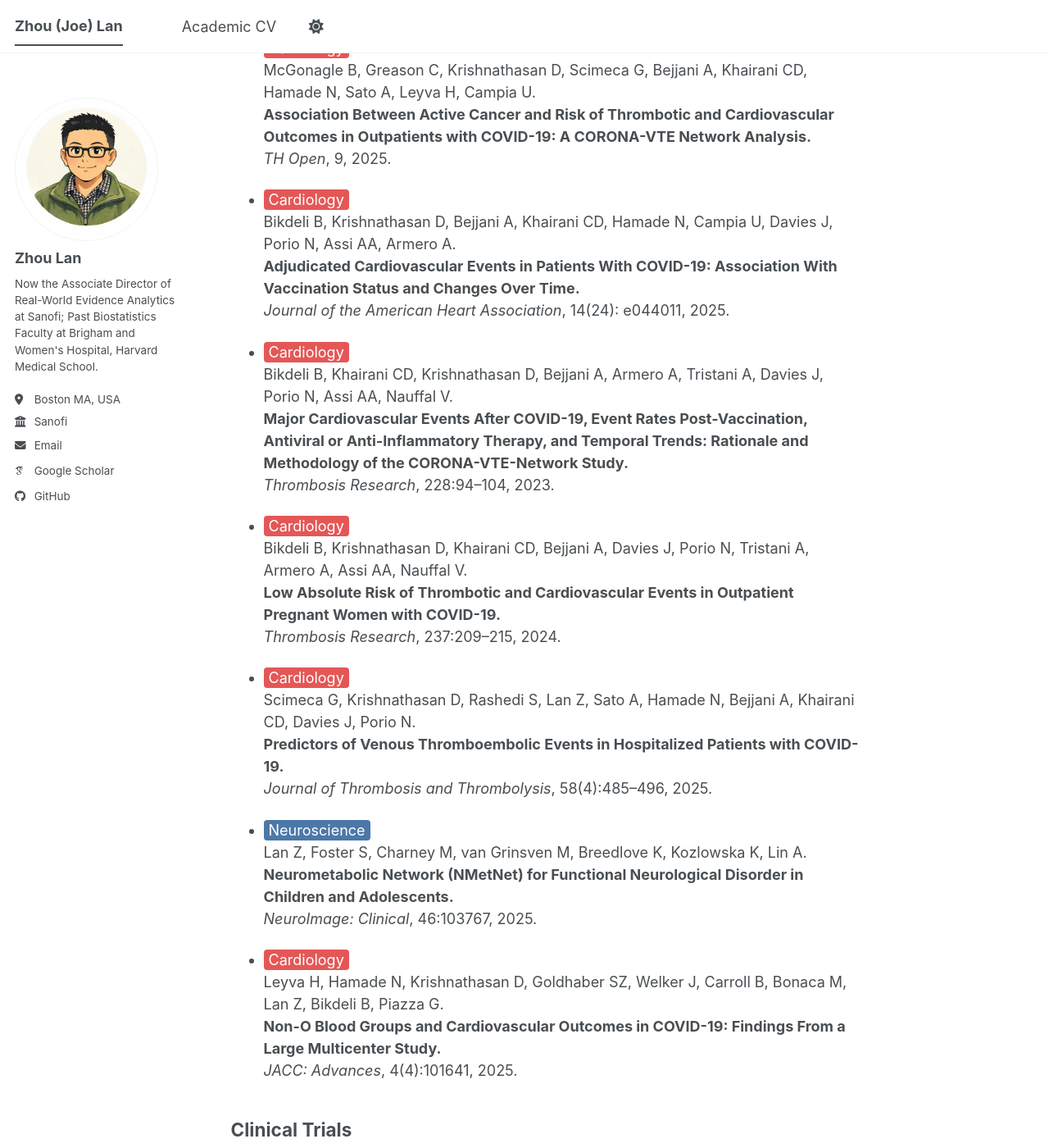
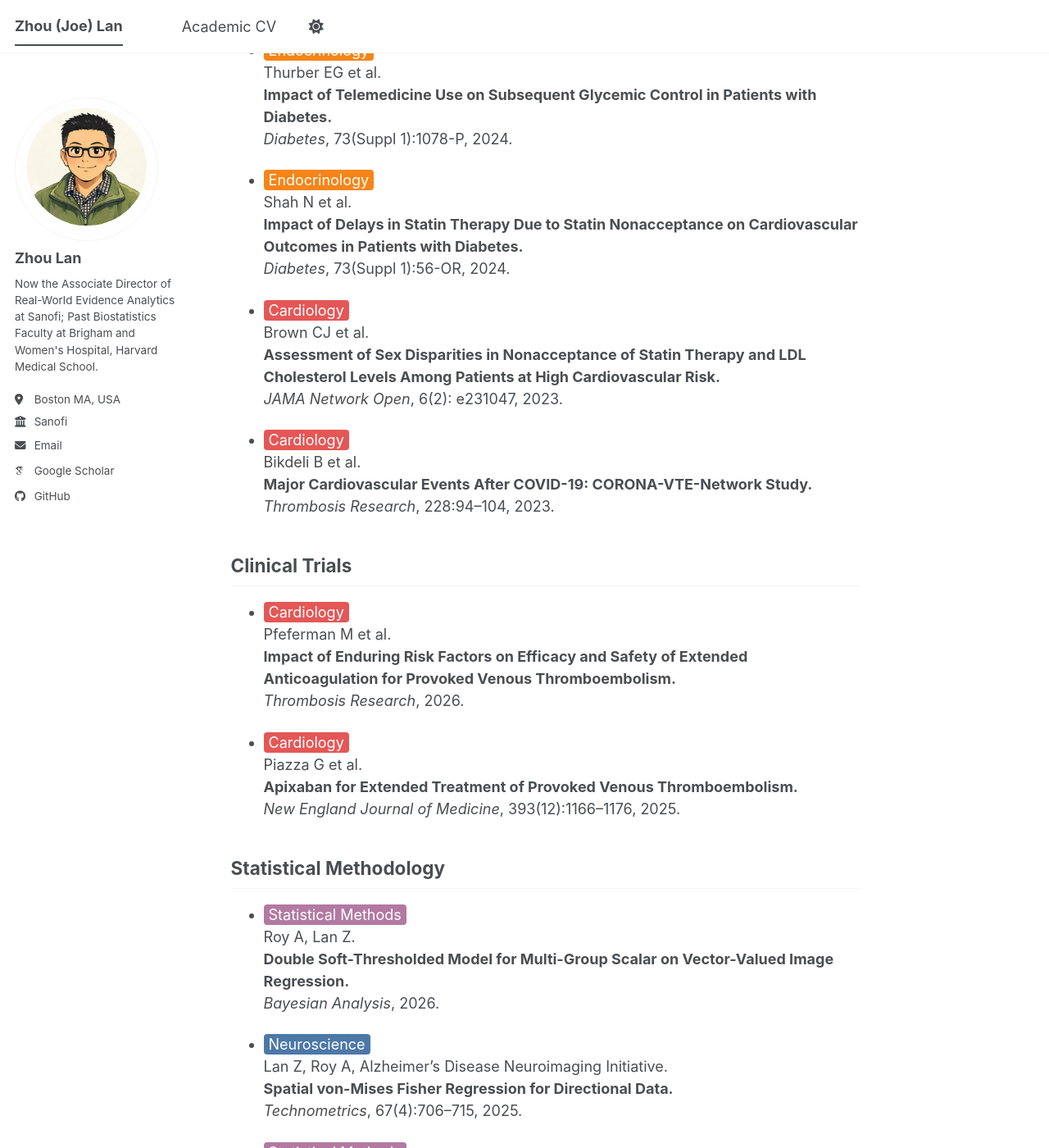
Before and after one commit to lanzhouBWH/lanzhoubwh.github.io, a Jekyll site: the page built from _pages/about.md, in a window 1280 px wide and 1400 px high, scrolled down 3102 px. Shown: the whole window at 82% size. Built offline with Jekyll 4.4.1, drawn with Linux system fonts in a browser that asks for light colours; some web fonts are replaced; a script bundle is joined from its source files by our own code; library files that are not in the unit come from our copies; some of the changed text lies outside the part shown.

Commit message:
Update about.md

```diff
--- a/_pages/about.md
+++ b/_pages/about.md
@@ -40,101 +40,125 @@
   *Journal of Neuroimaging*, 35(1), 2025.
 
 - <span style="background:#72B7B2;color:white;padding:2px 6px;border-radius:4px;">Oncology</span>
-  Youssef G, Aquilanti E, Miller JJ, Lan Z, Lasica AB, Arrillaga-Romany I, Batchelor TT, Berger TR, Beroukhim R, Chukwueke U.
+  Youssef G et al.
   **Prognostic Significance of MGMT Promoter Methylation Status in IDH-mutant Glioma.**
   *Neuro-Oncology*, 2025.
 
 - <span style="background:#72B7B2;color:white;padding:2px 6px;border-radius:4px;">Oncology</span>
-  Lasica AB, Lan Z, Miller JJ, Russ A, Westergaard C, Lee EQ, Chukwueke U, Castro LNG, Figueroa JRM, Aquilanti E.
-  **Clinical and Radiographic Predictors of Prognosis in Astrocytoma, IDH-Mutant, WHO Grade 4.**
-  *Neuro-Oncology*, 26(Suppl 8): viii188–viii189, 2024.
-
-- <span style="background:#72B7B2;color:white;padding:2px 6px;border-radius:4px;">Oncology</span>
-  Nakhate V, Westergaard C, Lan Z, Lasica AB, Muzikansky A, Barlow B, Russ A, Aker L, Jiao AD, Pan I.
+  Nakhate V et al.
   **Evaluation of Sex Differences in Survival Among Glioblastoma Patients Treated with Immune Checkpoint Inhibitors.**
   *Neuro-Oncology Advances*, 2025.
 
 - <span style="background:#72B7B2;color:white;padding:2px 6px;border-radius:4px;">Oncology</span>
-  Lasica AB, Lan Z, Miller JJ, Jiao A, Pan I, Aker L, Prabhakar P, Japo J, Russ A, Westergaard C.
+  Lasica AB et al.
   **Clinical, Molecular, and Radiological Predictors of Prognosis in Newly Diagnosed Astrocytoma, IDH-mutant, WHO Grade 4.**
   *Neuro-Oncology*, 27(9):2382–2398, 2025.
 
 - <span style="background:#E45756;color:white;padding:2px 6px;border-radius:4px;">Cardiology</span>
-  Lopez DM, Huck DM, Divakaran S, Brown JM, Weber BN, Lemley M, Builoff V, Shanbhag A, Lan Z, Buckley C.
+  Lopez DM et al.
   **Utility of 18F-Flurpiridaz PET Relative Flow Reserve in Differentiating Obstructive from Nonobstructive Coronary Artery Disease.**
   *Circulation: Cardiovascular Imaging*, 18(11): e018323, 2025.
 
-
-
 - <span style="background:#E45756;color:white;padding:2px 6px;border-radius:4px;">Cardiology</span>
-  Hummel JP, Lan Z et al.
+  Hummel JP et al.
   **Predictors of Right Ventricular Pacing in Patients Undergoing Implantable Defibrillator Placement.**
   *Journal of Cardiovascular Electrophysiology*, 36(4), 2025.
+
+- <span style="background:#72B7B2;color:white;padding:2px 6px;border-radius:4px;">Oncology</span>
+  Lasica AB et al.
+  **Clinical and Radiographic Predictors of Prognosis in Astrocytoma, IDH-Mutant, WHO Grade 4.**
+  *Neuro-Oncology*, 26(Suppl 8): viii188–viii189, 2024.
 
 ---
 
 ## Real-World Evidence Analytics
 
-Epidemiological real-world studies and outcomes research using EHRs, insurance claims, and registry data for treatment effectiveness, safety evaluation, and patient trajectory modeling with advanced causal inference and survival analysis methods.
+- <span style="background:#E45756;color:white;padding:2px 6px;border-radius:4px;">Cardiology</span>
+  McGonagle B et al.
+  **Association Between Active Cancer and Risk of Thrombotic and Cardiovascular Outcomes in Outpatients with COVID-19.**
+  *TH Open*, 2025.
 
 - <span style="background:#E45756;color:white;padding:2px 6px;border-radius:4px;">Cardiology</span>
-  Brown CJ, Chang LS, Hosomura N, Malmasi S, Morrison F, Shubina M, Lan Z, Turchin A.
-  **Assessment of Sex Disparities in Nonacceptance of Statin Therapy and LDL Cholesterol Levels Among Patients at High Cardiovascular Risk.**
-  *JAMA Network Open*, 6(2): e231047, 2023.
+  Bikdeli B et al.
+  **Adjudicated Cardiovascular Events in Patients With COVID‐19.**
+  *Journal of the American Heart Association*, 14(24): e044011, 2025.
+
+- <span style="background:#E45756;color:white;padding:2px 6px;border-radius:4px;">Cardiology</span>
+  Scimeca G et al.
+  **Predictors of Venous Thromboembolic Events in Hospitalized Patients with COVID-19.**
+  *Journal of Thrombosis and Thrombolysis*, 58(4):485–496, 2025.
+
+- <span style="background:#E45756;color:white;padding:2px 6px;border-radius:4px;">Cardiology</span>
+  Leyva H et al.
+  **Non-O Blood Groups and Cardiovascular Outcomes in COVID-19.**
+  *JACC: Advances*, 4(4):101641, 2025.
+
+- <span style="background:#E45756;color:white;padding:2px 6px;border-radius:4px;">Cardiology</span>
+  Bikdeli B et al.
+  **Low Absolute Risk of Thrombotic and Cardiovascular Events in Outpatient Pregnant Women with COVID-19.**
+  *Thrombosis Research*, 237:209–215, 2024.
 
 - <span style="background:#F58518;color:white;padding:2px 6px;border-radius:4px;">Endocrinology</span>
-  Thurber EG, Lan Z, Turchin A.
+  Thurber EG et al.
   **Impact of Telemedicine Use on Subsequent Glycemic Control in Patients with Diabetes.**
   *Diabetes*, 73(Suppl 1):1078-P, 2024.
 
 - <span style="background:#F58518;color:white;padding:2px 6px;border-radius:4px;">Endocrinology</span>
-  Shah N, Lan Z, Martin SS, Brown CJ, Turchin A.
+  Shah N et al.
   **Impact of Delays in Statin Therapy Due to Statin Nonacceptance on Cardiovascular Outcomes in Patients with Diabetes.**
   *Diabetes*, 73(Suppl 1):56-OR, 2024.
 
 - <span style="background:#E45756;color:white;padding:2px 6px;border-radius:4px;">Cardiology</span>
-  McGonagle B, Greason C, Krishnathasan D, Scimeca G, Bejjani A, Khairani CD, Hamade N, Sato A, Leyva H, Campia U.
-  **Association Between Active Cancer and Risk of Thrombotic and Cardiovascular Outcomes in Outpatients with COVID-19: A CORONA-VTE Network Analysis.**
-  *TH Open*, 9, 2025.
+  Brown CJ et al.
+  **Assessment of Sex Disparities in Nonacceptance of Statin Therapy and LDL Cholesterol Levels Among Patients at High Cardiovascular Risk.**
+  *JAMA Network Open*, 6(2): e231047, 2023.
 
 - <span style="background:#E45756;color:white;padding:2px 6px;border-radius:4px;">Cardiology</span>
-  Bikdeli B, Krishnathasan D, Bejjani A, Khairani CD, Hamade N, Campia U, Davies J, Porio N, Assi AA, Armero A.
-  **Adjudicated Cardiovascular Events in Patients With COVID-19: Association With Vaccination Status and Changes Over Time.**
-  *Journal of the American Heart Association*, 14(24): e044011, 2025.
-
-- <span style="background:#E45756;color:white;padding:2px 6px;border-radius:4px;">Cardiology</span>
-  Bikdeli B, Khairani CD, Krishnathasan D, Bejjani A, Armero A, Tristani A, Davies J, Porio N, Assi AA, Nauffal V.
-  **Major Cardiovascular Events After COVID-19, Event Rates Post-Vaccination, Antiviral or Anti-Inflammatory Therapy, and Temporal Trends: Rationale and Methodology of the CORONA-VTE-Network Study.**
+  Bikdeli B et al.
+  **Major Cardiovascular Events After COVID-19: CORONA-VTE-Network Study.**
   *Thrombosis Research*, 228:94–104, 2023.
 
-- <span style="background:#E45756;color:white;padding:2px 6px;border-radius:4px;">Cardiology</span>
-  Bikdeli B, Krishnathasan D, Khairani CD, Bejjani A, Davies J, Porio N, Tristani A, Armero A, Assi AA, Nauffal V.
-  **Low Absolute Risk of Thrombotic and Cardiovascular Events in Outpatient Pregnant Women with COVID-19.**
-  *Thrombosis Research*, 237:209–215, 2024.
+## Clinical Trials
 
-- <span style="background:#E45756;color:white;padding:2px 6px;border-radius:4px;">Cardiology</span>
-  Scimeca G, Krishnathasan D, Rashedi S, Lan Z, Sato A, Hamade N, Bejjani A, Khairani CD, Davies J, Porio N.
-  **Predictors of Venous Thromboembolic Events in Hospitalized Patients with COVID-19.**
-  *Journal of Thrombosis and Thrombolysis*, 58(4):485–496, 2025.
-
-- <span style="background:#4C78A8;color:white;padding:2px 6px;border-radius:4px;">Neuroscience</span>
-  Lan Z, Foster S, Charney M, van Grinsven M, Breedlove K, Kozlowska K, Lin A.
-  **Neurometabolic Network (NMetNet) for Functional Neurological Disorder in Children and Adolescents.**
-  *NeuroImage: Clinical*, 46:103767, 2025.
-
-- <span style="background:#E45756;color:white;padding:2px 6px;border-radius:4px;">Cardiology</span>
-  Leyva H, Hamade N, Krishnathasan D, Goldhaber SZ, Welker J, Carroll B, Bonaca M, Lan Z, Bikdeli B, Piazza G.
-  **Non-O Blood Groups and Cardiovascular Outcomes in COVID-19: Findings From a Large Multicenter Study.**
-  *JACC: Advances*, 4(4):101641, 2025.
-
-## Clinical Trials
 - <span style="background:#E45756;color:white;padding:2px 6px;border-radius:4px;">Cardiology</span>
   Pfeferman M et al.
   **Impact of Enduring Risk Factors on Efficacy and Safety of Extended Anticoagulation for Provoked Venous Thromboembolism.**
   *Thrombosis Research*, 2026.
 
-# Statistical Methodology
+- <span style="background:#E45756;color:white;padding:2px 6px;border-radius:4px;">Cardiology</span>
+  Piazza G et al.
+  **Apixaban for Extended Treatment of Provoked Venous Thromboembolism.**
+  *New England Journal of Medicine*, 393(12):1166–1176, 2025.
 
--   [Bayesian Inference and Methods]()
--   [Nonparametric Modeling]()
--   [Multivariate Modeling]()
+
+## Statistical Methodology
+
+- <span style="background:#B279A2;color:white;padding:2px 6px;border-radius:4px;">Statistical Methods</span>
+  Roy A, Lan Z.
+  **Double Soft-Thresholded Model for Multi-Group Scalar on Vector-Valued Image Regression.**
+  *Bayesian Analysis*, 2026.
+
+- <span style="background:#4C78A8;color:white;padding:2px 6px;border-radius:4px;">Neuroscience</span>
+  Lan Z, Roy A, Alzheimer’s Disease Neuroimaging Initiative.
+  **Spatial von-Mises Fisher Regression for Directional Data.**
+  *Technometrics*, 67(4):706–715, 2025.
+
+- <span style="background:#B279A2;color:white;padding:2px 6px;border-radius:4px;">Statistical Methods</span>
+  Lan Z.
+  **Correlated Wishart Matrices Classification via an Expectation-Maximization Composite Likelihood-Based Algorithm.**
+  *Statistics and Its Interface*, 17(2):173–185, 2024.
+
+- <span style="background:#4C78A8;color:white;padding:2px 6px;border-radius:4px;">Neuroscience</span>
+  Lan Z, Reich BJ, Bandyopadhyay D.
+  **A Spatial Bayesian Semiparametric Mixture Model for Positive Definite Matrices with Applications in Diffusion Tensor Imaging.**
+  *Canadian Journal of Statistics*, 49(1):129–149, 2021.
+
+- <span style="background:#4C78A8;color:white;padding:2px 6px;border-radius:4px;">Neuroscience</span>
+  Lan Z, Reich BJ, Guinness J, Bandyopadhyay D, Ma L, Moeller FG.
+  **Geostatistical Modeling of Positive Definite Matrices: An Application to Diffusion Tensor Imaging.**
+  *Biometrics*, 2021.
+
+- <span style="background:#F58518;color:white;padding:2px 6px;border-radius:4px;">Software</span>
+  Lan Z, Zhao Y, Kang J, Yu T.
+  **Bayesian Network Feature Finder (BANFF): an R Package for Gene Network Feature Selection.**
+  *Bioinformatics*, 32(23):3685–3687, 2016.
```
